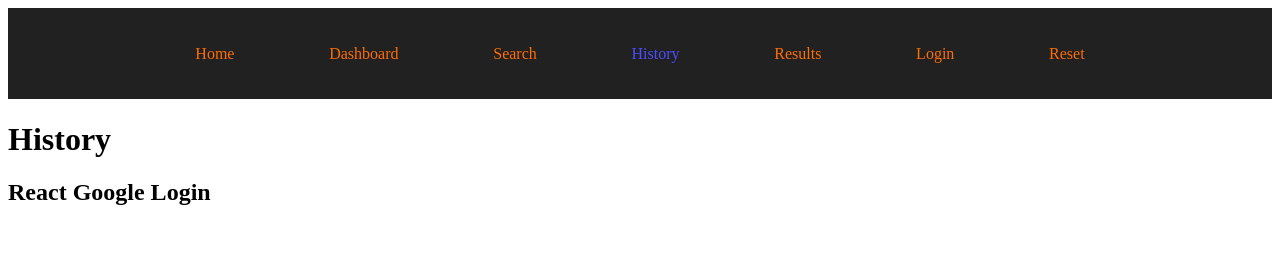
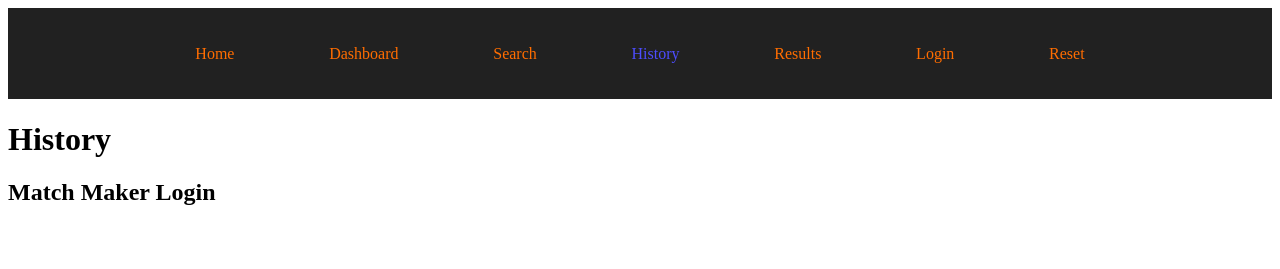
Before and after one commit to outsourceconsultants/matchmakerui, a React (Create React App) app: page /history in a window 1280 px wide. Shown: the top 269 px of the page. Built offline with nearby package versions, Linux system fonts and the light colour scheme; no server answers.

Commit message:
title change

```diff
--- a/src/App.js
+++ b/src/App.js
@@ -60,7 +60,7 @@ return (
 
 
 
-            <h2>React Google Login</h2>
+            <h2>Match Maker Login</h2>
             <br />
             <br />
             {profile ? (
```
